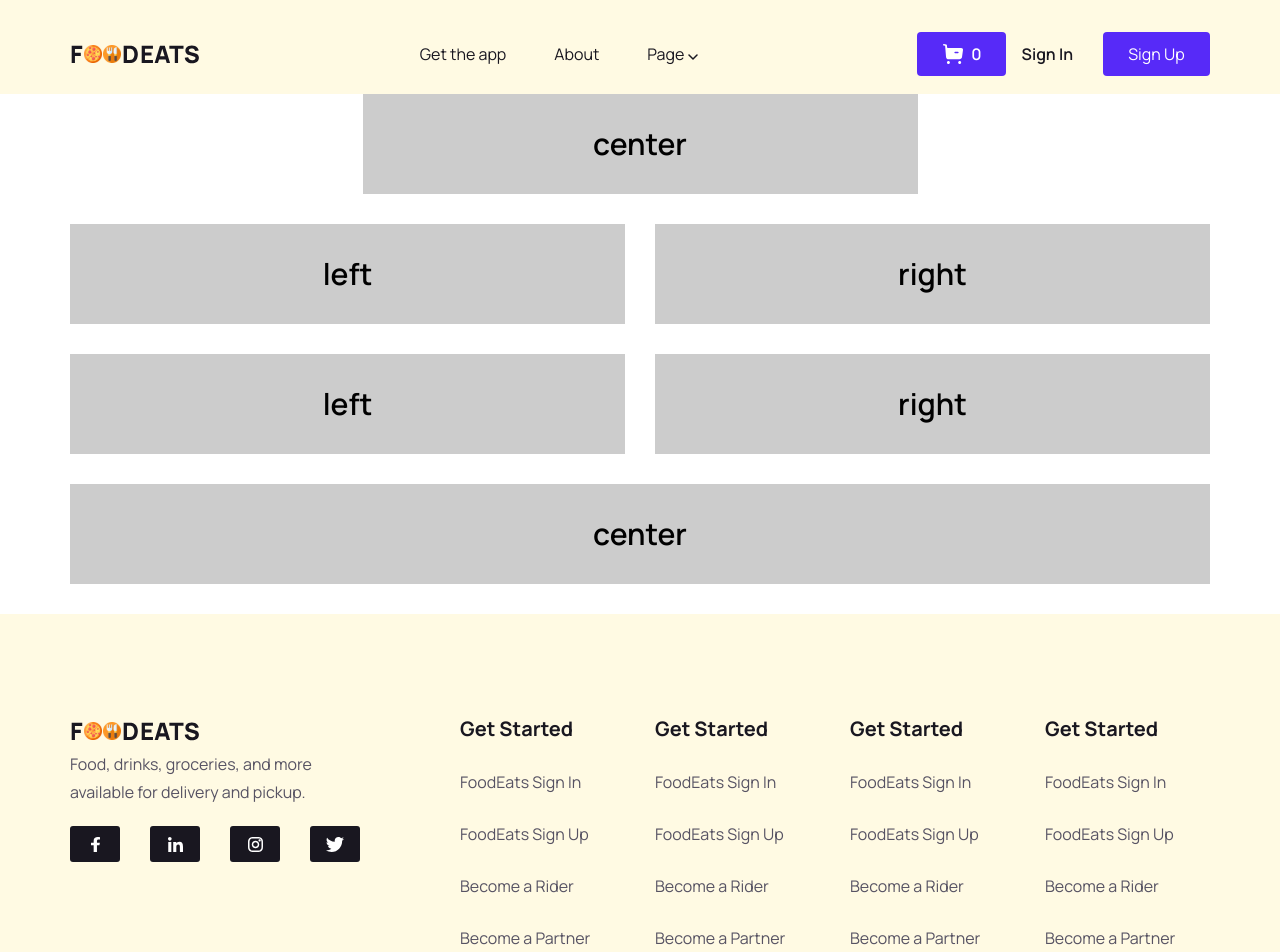
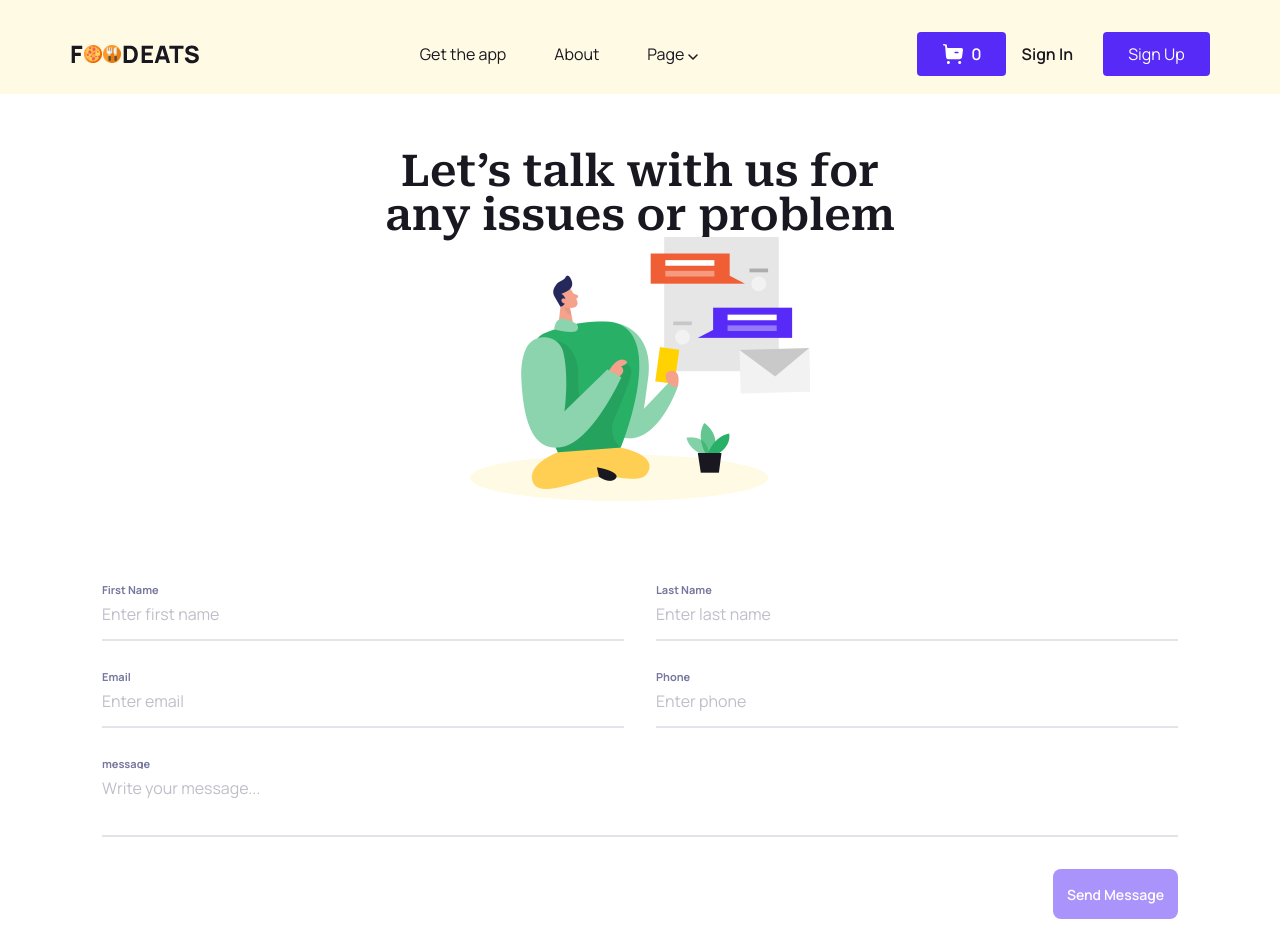
Before and after one commit to Phanhiep02/food, a Vue app: page /#/contact in a window 1280 px wide. Shown: the top 952 px of the page. Built offline with nearby package versions, Linux system fonts and the light colour scheme.

Commit message:
giao dien contact

```diff
--- a/src/pages/pagesContact.vue
+++ b/src/pages/pagesContact.vue
@@ -1,28 +1,105 @@
 <template>
-  <section>
+  <section class="contact">
     <div class="container">
       <div class="row">
         <div class="col-lg-6 col-sm-12 offset-lg-3">
-          <div class="inner">center</div>
+          <div class="contact__top">
+            <h2 class="contact__top-title">
+              Let’s talk with us for any issues or problem
+            </h2>
+            <img
+              src="../assets/img/contact-img.png"
+              alt=""
+              class="contact__top-img"
+            />
+          </div>
         </div>
       </div>
       <div class="row">
-        <div class="col-lg-6 col-sm-12">
-          <div class="inner">left</div>
-        </div>
-        <div class="col-lg-6 col-sm-12">
-          <div class="inner">right</div>
-        </div>
-        <div class="col-lg-6 col-sm-12">
-          <div class="inner">left</div>
-        </div>
-        <div class="col-lg-6 col-sm-12">
-          <div class="inner">right</div>
-        </div>
-      </div>
-      <div class="row">
-        <div class="col">
-          <div class="inner">center</div>
+        <div class="col-lg-12">
+          <div class="contact-form">
+            <form
+              method="POST"
+              action="https://api-gateway.fullstack.edu.vn/action_page.php"
+              autocomplete="off"
+            >
+              <div class="form-row">
+                <div class="form-group">
+                  <label for="first-name" class="form-label">First Name</label>
+                  <input
+                    type="text"
+                    name="first-name"
+                    id="first-name"
+                    class="form-input"
+                    placeholder="Enter first name"
+                    required
+                    minlength="2"
+                  />
+                  <p class="form-error">Nhập ít nhất 2 kí tự</p>
+                </div>
+                <div class="form-group">
+                  <label for="Last-name" class="form-label">Last Name</label>
+                  <input
+                    type="text"
+                    id="Last-name"
+                    name="Last-name"
+                    class="form-input"
+                    placeholder="Enter last name"
+                    required
+                    minlength="2"
+                  />
+                  <p class="form-error">Nhập ít nhất 2 kí tự</p>
+                </div>
+              </div>
+              <div class="form-row">
+                <div class="form-group">
+                  <label for="email" class="form-label">Email</label>
+                  <input
+                    type="email"
+                    id="email"
+                    name="email"
+                    class="form-input"
+                    placeholder="Enter email"
+                    required
+                    pattern="[a-z0-9._%+-]+@[a-z0-9.-]+\.[a-z]{2,4}$"
+                  />
+                  <p class="form-error">Nhập đúng email</p>
+                </div>
+                <div class="form-group">
+                  <label for="tel" class="form-label">Phone</label>
+                  <input
+                    type="tel"
+                    id="tel"
+                    name="tel"
+                    class="form-input"
+                    placeholder="Enter phone"
+                    required
+                    pattern="^(0|\+?84)(3|5|7|8|9)[0-9]{8}$"
+                  />
+                  <p class="form-error">Vui lòng nhập đúng số điện thoại</p>
+                </div>
+              </div>
+
+              <!--  -->
+              <div class="form-row">
+                <div class="form-group">
+                  <label for="message" class="form-label">message</label>
+                  <textarea
+                    name="message"
+                    id="message"
+                    class="form-textarea"
+                    placeholder="Write your message..."
+                    required
+                    minlength="10"
+                  ></textarea>
+                  <p class="form-error">Vui lòng nhập đủ 10 kí tự</p>
+                </div>
+              </div>
+              <div class="form-row submit-box">
+                <button class="submit-btn" type="submit">Send Message</button>
+              </div>
+            </form>
+          </div>
         </div>
       </div>
     </div>
@@ -33,4 +110,165 @@
 export default {};
 </script>
 
-<style></style>
+<style scoped>
+.contact {
+  margin-top: 55px;
+}
+.contact__top {
+  display: flex;
+  flex-direction: column;
+  align-items: center;
+  margin-bottom: 55px;
+}
+.contact__top-title {
+  color: var(--Dark, #191720);
+  text-align: center;
+  font-size: 4.4rem;
+  font-weight: 600;
+  line-height: 1;
+}
+.contact__top-img {
+  width: 340px;
+  height: 264px;
+  object-fit: cover;
+}
+/* contact-form */
+.contact-form {
+  flex-grow: 1;
+  padding: 28px 32px;
+}
+/* nếu trong .contact-form mà có :invalid thì tác động vào .submit-btn */
+.contact-form:has(:invalid) .submit-btn {
+  opacity: 0.5;
+  cursor: default;
+}
+.form-row {
+  display: flex;
+  gap: 32px;
+  margin-bottom: 30px;
+}
+
+.form-group {
+  flex-grow: 1;
+}
+/* khi muốn focus vào in put dùng :focus-within */
+.form-group:focus-within .form-label:not(.large) {
+  color: #ffcf54;
+}
+.form-group:focus-within .form-input {
+  border-color: #ffcf54;
+}
+.form-label,
+.form-input {
+  display: block;
+}
+
+.form-label {
+  font-size: 1.1rem;
+  font-weight: 700;
+  color: #76779e;
+}
+.form-label .large {
+  font-size: 1.3rem;
+}
+.form-input,
+.form-textarea {
+  width: 100%;
+  outline: none;
+  border: none;
+  border-bottom: 2px solid #e3e3e9;
+  padding: 8px 0 14px 0;
+  /* chữ nhập tron input */
+  color: #0d0d3b;
+}
+
+.form-input::placeholder,
+.form-textarea::placeholder {
+  color: #bebfc9;
+}
+.form-textarea {
+  resize: none;
+}
+.form-error {
+  display: none;
+  margin-top: 4px;
+  font-size: 1.3rem;
+  color: red;
+}
+
+/* code .form-error */
+.form-group:has(:invalid:not(:placeholder-shown)) .form-error {
+  display: block;
+}
+/* radio */
+.radio-group {
+  margin-top: 20px;
+  display: flex;
+}
+.radio-btn {
+  display: inline-block;
+}
+.radio-btn + .radio-btn {
+  margin-left: 24px;
+}
+.radio-btn label {
+  position: relative;
+  display: flex;
+  align-items: center;
+  white-space: nowrap;
+  font-size: 1.3rem;
+  color: #474669;
+}
+.radio-btn label::before,
+.radio-btn label::after {
+  content: "";
+  display: inline-block;
+}
+
+.radio-btn label::before {
+  width: 12px;
+  height: 12px;
+  margin-right: 8px;
+  border-radius: 50%;
+  border: 2px solid #a7a7b6;
+}
+.radio-btn [type="radio"] {
+  display: none;
+}
+.radio-btn [type="radio"]:checked + label::before {
+  background: #5b32dc;
+  border-color: #5b32dc;
+}
+
+.radio-btn [type="radio"]:checked + label::after {
+  position: absolute;
+  top: 2px;
+  left: 3px;
+  width: 9px;
+  height: 5px;
+  border-left: 2px solid #fff;
+  border-bottom: 2px solid #fff;
+  rotate: -45deg;
+}
+.submit-box {
+  justify-content: flex-end;
+}
+.submit-btn {
+  max-width: 160px;
+  padding: 14px;
+  height: 50px;
+  color: #fff;
+
+  background: var(--purple-primary, #572af8);
+  outline: none;
+  border: none;
+  border-radius: 8px;
+  font-weight: 600;
+  font-size: 1.4rem;
+}
+
+.submit-btn:hover {
+  opacity: 0.9;
+  cursor: pointer;
+}
+</style>
```
Also changed, not shown: src/assets/img/contact-img.png (added).
